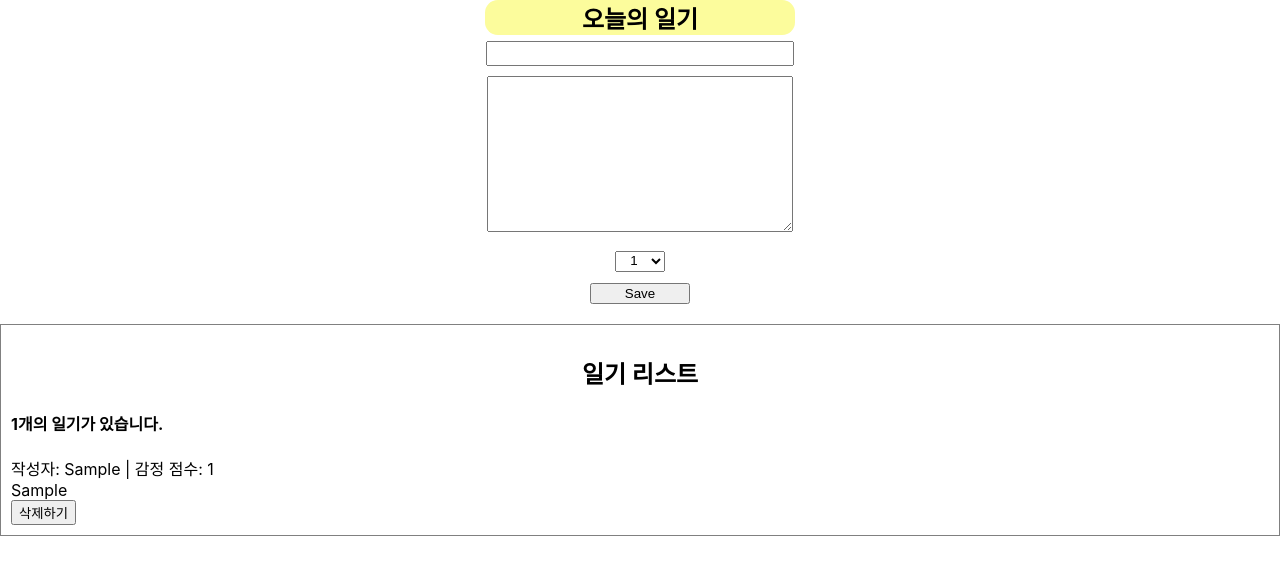
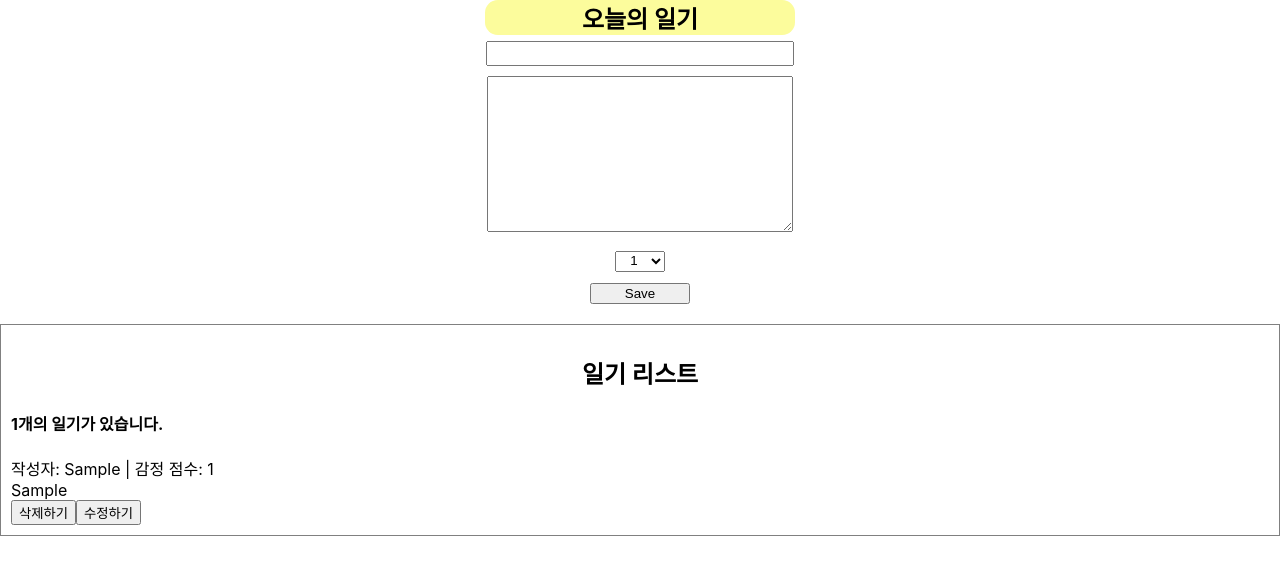
Before and after one commit to HEUNNN/React_review, a React (Create React App) app in the folder diaryreview/: page / in a window 1280 px wide. Both pictures are taken after typing "Sample", "Sample" into the empty fields and a click on the button "Save". Shown: the top 574 px of the page. Built offline with nearby package versions, Linux system fonts and the light colour scheme.

Commit message:
2022/2/14 react 배열 사용하기(데이터 수정하기)

```diff
--- a/diaryreview/src/App.js
+++ b/diaryreview/src/App.js
@@ -27,10 +27,20 @@ function App() {
     const newDiaryList = data.filter((it) => it.id !== targetId); //targetId에 해당하는 요소를 data에서 제거한 newDiaryList 배열 반환
     setData(newDiaryList); //setData()를 통해 data 상태를 변경(갱신)할 수 있음
   };
+  //무엇을 수정할지 모르고 그저 props해주기 때문에 targetId parameter 필요
+  const onEdit = (targetId, newContent) => {
+    setData(
+      data.map((elem) =>
+        elem.id === targetId ? { ...elem, content: newContent } : elem
+      )
+      //elem.id !== targetId 이면 그냥 elem을 반환,
+      //elem.id === targetId 이면, 수정된 content로 교체된 elem을 setDate()에 전달해주어서 data 상태를 변화시킴
+    );
+  };
   return (
     <div className="App">
       <DiaryEditor onCreate={onCreate} />
-      <DiaryList diaryLst={data} onDelete={onDelete} />
+      <DiaryList diaryLst={data} onDelete={onDelete} onEdit={onEdit} />
     </div>
   );
 }
--- a/diaryreview/src/DiaryItem.js
+++ b/diaryreview/src/DiaryItem.js
@@ -1,3 +1,5 @@
+import { useRef, useState } from "react";
+
 const DiaryItem = ({
   author,
   content,
@@ -5,8 +7,41 @@ const DiaryItem = ({
   emotion,
   id,
   onDelete,
+  onEdit,
 }) => {
   //DiaryList가 렌더링 하는 자식은 DiaryItem component 이다.
+  /*가독성을 위해서 return에서 밖으로 빼내어 handleDelete 함수로 선언하여 사용*/
+  const handleDelete = () => {
+    if (window.confirm(`${id}번째 일기를 정말 삭제하시겠습니까?`)) {
+      onDelete(id);
+    }
+  };
+
+  const [isEdit, setIsEdit] = useState(false); //isEdit의 초기 상태를 false로 설정
+  const toggleIsEdit = () => {
+    setIsEdit(!isEdit); //isEdit의 상태값을 반전 시켜서 setIsEdit을 통해 isEdit의 상태를 변경한다. = toggle
+  };
+  //수정 form인 textArea도 DiaryEditor 처럼 글 작성시 textArea에 적용되도록 해주어야 함
+  const [editTextArea, setEditTextArea] = useState(content);
+  const handleEditTextArea = (e) => {
+    setEditTextArea(e.target.value);
+  };
+  const handleQuitEdit = () => {
+    setIsEdit(!isEdit); //수정하다가 수정 취소를 누르면, 수정하던 내용은 없어지고 content 내용만 다시 수정 form에 남는다
+    setEditTextArea(content);
+  };
+  const editTextAreaRef = useRef();
+  const handleEditConfirm = () => {
+    if (editTextArea.length < 5) {
+      editTextAreaRef.current.focus();
+      return;
+    }
+    if (window.confirm(`${id}번째 일기를 수정하시겠습니까?`)) {
+      onEdit(id, editTextArea);
+      setIsEdit(!isEdit);
+      //toggleIsEdit(); 사용해도 똑같은 결과
+    }
+  };
   return (
     <div className="DiaryItem">
       <span>
@@ -17,16 +52,31 @@ const DiaryItem = ({
           Date() 객체를 생성한 이유는 .toLocaleString을 사용하기 위함 => 사람이 알아보기 좋은 숫자로 변경해줌
       */}
       <br />
-      <div className="content">{content}</div>
-      <button
-        onClick={() => {
-          if (window.confirm(`${id}번째 일기를 정말 삭제하시겠습니까?`)) {
-            onDelete(id); //onDelete에 해당 id를 전달
-          }
-        }}
-      >
-        삭제하기
-      </button>
+      <div className="content">
+        {isEdit === false ? (
+          <>{content}</>
+        ) : (
+          <>
+            <textarea
+              value={editTextArea}
+              onChange={handleEditTextArea}
+              ref={editTextAreaRef}
+            />
+          </>
+        )}
+      </div>
+      {isEdit ? (
+        <>
+          <button onClick={handleQuitEdit}>수정 취소</button>
+          <button onClick={handleEditConfirm}>수정 확인</button>
+        </>
+      ) : (
+        <>
+          {" "}
+          <button onClick={handleDelete}>삭제하기</button>
+          <button onClick={toggleIsEdit}>수정하기</button>
+        </>
+      )}
     </div>
   );
 };
--- a/diaryreview/src/DiaryList.js
+++ b/diaryreview/src/DiaryList.js
@@ -1,5 +1,5 @@
 import DiaryItem from "./DiaryItem";
-const DiaryList = ({ diaryLst, onDelete }) => {
+const DiaryList = ({ diaryLst, onDelete, onEdit }) => {
   //App.js에서 diaryLst를 props로 넘겨줌, DiaryList에서 map 내장 함수를 사용하여
   //List 형태로 렌더링, 렌더링 될 아이템들을 별도의 component DiaryItem으로 분리하여 작성
   return (
@@ -10,7 +10,12 @@ const DiaryList = ({ diaryLst, onDelete }) => {
         {diaryLst.map((elem) => (
           //elem을 DiaryItem에 하나씩 보내줌 -> elem이 무엇인지 생각해보기
           //DiaryList가 렌더링 하는 자식은 DiaryItem component 이다.
-          <DiaryItem key={elem.id} {...elem} onDelete={onDelete}></DiaryItem>
+          <DiaryItem
+            key={elem.id}
+            {...elem}
+            onDelete={onDelete}
+            onEdit={onEdit}
+          ></DiaryItem>
         ))}
       </div>
     </div>
```
